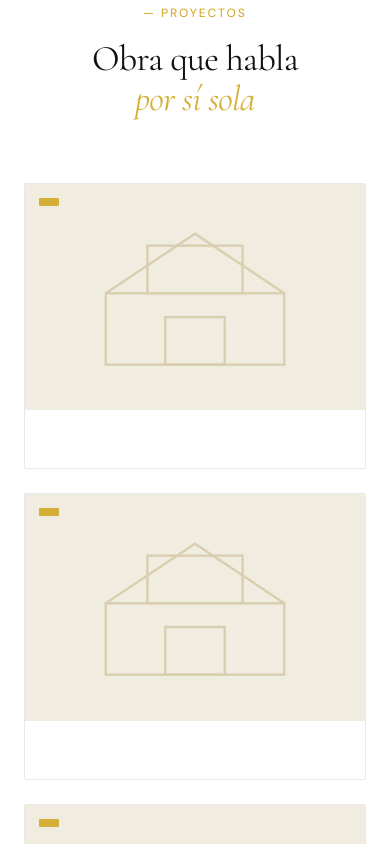
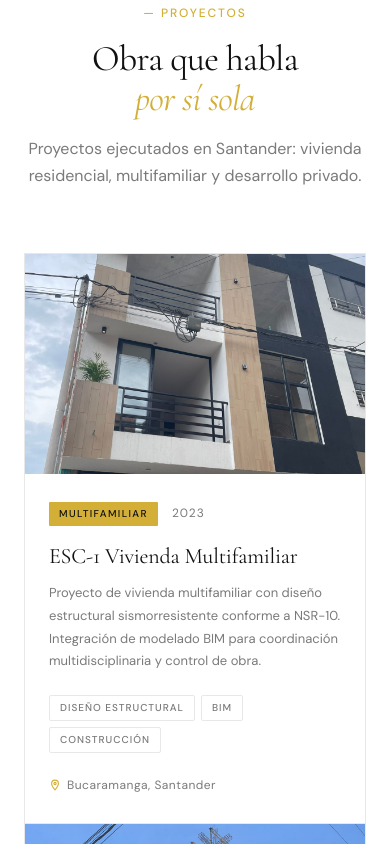
Before and after one commit to Alejo0301/escala-ayn-web, a React (Vite) app: page / in a window 390 px wide. Shown: the part 4240-5084 px from the top of the page. Built offline with nearby package versions, Linux system fonts and the light colour scheme.

Commit message:
Redesign projects section

```diff
--- a/src/App.css
+++ b/src/App.css
@@ -695,46 +695,87 @@
   background: var(--white);
 }
 
-.proyectos__grid {
-  display: grid;
-  grid-template-columns: repeat(3, 1fr);
-  gap: 24px;
+.proyectos__list {
+  display: flex;
+  flex-direction: column;
+  border: 1px solid var(--gray-light);
+  margin-bottom: 0;
 }
 
+/* Card base */
 .proyecto-card {
-  border: 1px solid var(--gray-light);
-  border-radius: 2px;
+  display: flex;
+  flex-direction: row;
+  height: 420px;
   overflow: hidden;
-  transition: transform 0.25s var(--ease), box-shadow 0.25s var(--ease);
-}
-.proyecto-card:hover {
-  transform: translateY(-4px);
-  box-shadow: 0 20px 48px rgba(0,0,0,0.08);
+  border-bottom: 1px solid var(--gray-light);
+  background: var(--white);
 }
 
+.proyecto-card:last-child {
+  border-bottom: none;
+}
+
+/* Alternating: even cards invert image/body sides */
+.proyecto-card:nth-child(even) {
+  flex-direction: row-reverse;
+}
+
+/* Image side */
 .proyecto-card__img-wrap {
+  flex: 3;
   position: relative;
-  aspect-ratio: 3/2;
-  background: var(--beige-light);
+  overflow: hidden;
+  background: var(--gray-light);
+}
+
+.proyecto-card__img {
+  width: 100%;
+  height: 100%;
+  object-fit: cover;
+  object-position: center;
+  transition: transform 0.8s var(--ease);
+  display: block;
+}
+
+.proyecto-card:hover .proyecto-card__img {
+  transform: scale(1.04);
+}
+
+/* Directional edge fade blending image into body */
+.proyecto-card__img-edge {
+  position: absolute;
+  inset: 0;
+  background: linear-gradient(to right, transparent 60%, rgba(255,255,255,0.12) 100%);
+  pointer-events: none;
+}
+
+.proyecto-card:nth-child(even) .proyecto-card__img-edge {
+  background: linear-gradient(to left, transparent 60%, rgba(255,255,255,0.12) 100%);
+}
+
+/* Body side */
+.proyecto-card__body {
+  flex: 2;
+  display: flex;
+  flex-direction: column;
+  justify-content: center;
+  padding: 48px 52px;
+  background: var(--white);
+}
+
+/* Meta row: category + year */
+.proyecto-card__meta {
   display: flex;
   align-items: center;
-  justify-content: center;
-  overflow: hidden;
+  gap: 14px;
+  margin-bottom: 18px;
 }
 
-.proyecto-card__placeholder {
-  width: 70%;
-  opacity: 0.5;
-}
-.proyecto-card__placeholder svg { width: 100%; height: auto; }
-
-.proyecto-card__tipo {
-  position: absolute;
-  top: 14px;
-  left: 14px;
+.proyecto-card__cat {
   font-size: 10px;
   font-weight: 500;
-  letter-spacing: 0.12em;
+  letter-spacing: 0.14em;
   text-transform: uppercase;
   color: var(--black);
   background: var(--gold);
@@ -742,41 +783,102 @@
   border-radius: 1px;
 }
 
-.proyecto-card__info {
-  padding: 24px;
+.proyecto-card__year {
+  font-size: 12px;
+  color: var(--gray-mid);
+  letter-spacing: 0.08em;
 }
 
-.proyecto-card__name {
+/* Title */
+.proyecto-card__title {
   font-family: var(--font-display);
-  font-size: 20px;
-  font-weight: 500;
+  font-size: clamp(22px, 2.2vw, 30px);
+  font-weight: 400;
   color: var(--black);
-  margin-bottom: 6px;
+  line-height: 1.1;
+  margin-bottom: 14px;
+  letter-spacing: -0.01em;
 }
 
-.proyecto-card__loc {
+/* Description */
+.proyecto-card__desc {
   font-size: 13px;
   color: var(--gray-mid);
-  margin-bottom: 10px;
+  line-height: 1.75;
+  margin-bottom: 22px;
+  max-width: 380px;
 }
 
-.proyecto-card__tag {
+/* Highlight pills */
+.proyecto-card__highlights {
+  display: flex;
+  flex-wrap: wrap;
+  gap: 6px;
+  margin-bottom: 22px;
+}
+
+.proyecto-card__hl {
+  font-size: 10px;
+  font-weight: 500;
+  letter-spacing: 0.1em;
+  text-transform: uppercase;
+  color: var(--gray-mid);
+  border: 1px solid var(--gray-light);
+  padding: 4px 10px;
+  border-radius: 2px;
+}
+
+/* Location */
+.proyecto-card__loc {
+  display: flex;
+  align-items: center;
+  gap: 6px;
   font-size: 12px;
-  color: var(--gold-dark);
-  font-weight: 500;
+  color: var(--gray-mid);
   letter-spacing: 0.04em;
 }
 
+.proyecto-card__loc svg {
+  width: 12px;
+  height: 12px;
+  flex-shrink: 0;
+  color: var(--gold);
+}
+
+/* CTA */
 .proyectos__cta {
   margin-top: 56px;
   text-align: center;
 }
 
 @media (max-width: 900px) {
-  .proyectos__grid { grid-template-columns: 1fr 1fr; }
+  .proyecto-card,
+  .proyecto-card:nth-child(even) {
+    flex-direction: column;
+    height: auto;
+  }
+
+  .proyecto-card__img-wrap {
+    flex: none;
+    height: 280px;
+  }
+
+  .proyecto-card__img-edge { display: none; }
+
+  .proyecto-card__body {
+    padding: 32px 36px;
+    justify-content: flex-start;
+  }
+
+  .proyecto-card__desc { max-width: 100%; }
 }
+
 @media (max-width: 540px) {
-  .proyectos__grid { grid-template-columns: 1fr; }
+  .proyecto-card__img-wrap { height: 220px; }
+
+  .proyecto-card__body { padding: 28px 24px; }
+
+  .proyecto-card__title { font-size: 22px; }
 }
 
 /* ── CTA Band ─────────────────────────────────── */
--- a/src/components/sections/Proyectos.jsx
+++ b/src/components/sections/Proyectos.jsx
@@ -7,29 +7,56 @@ export default function Proyectos() {
         <div className="section__header">
           <span className="section__tag">— Proyectos</span>
           <h2 className="section__title">Obra que habla<br /><em>por sí sola</em></h2>
+          <p className="section__sub">
+            Proyectos ejecutados en Santander: vivienda residencial, multifamiliar y desarrollo privado.
+          </p>
         </div>
-        <div className="proyectos__grid">
-          {PROYECTOS.map(c => (
-            <div key={c.nombre} className="proyecto-card">
+      </div>
+
+      <div className="container">
+        <div className="proyectos__list">
+          {PROYECTOS.map(p => (
+            <article key={p.id} className="proyecto-card">
+
               <div className="proyecto-card__img-wrap">
-                <div className="proyecto-card__placeholder">
-                  <svg viewBox="0 0 80 60" fill="none" stroke="#C2B280" strokeWidth="0.8">
-                    <rect x="10" y="30" width="60" height="24" />
-                    <rect x="24" y="14" width="32" height="16" />
-                    <path d="M10 30L40 10l30 20" />
-                    <rect x="30" y="38" width="20" height="16" />
+                <img
+                  src={p.cover}
+                  alt={p.title}
+                  className="proyecto-card__img"
+                  loading="lazy"
+                  decoding="async"
+                />
+                <div className="proyecto-card__img-edge" aria-hidden="true" />
+              </div>
+
+              <div className="proyecto-card__body">
+                <div className="proyecto-card__meta">
+                  <span className="proyecto-card__cat">{p.category}</span>
+                  <span className="proyecto-card__year">{p.year}</span>
+                </div>
+
+                <h3 className="proyecto-card__title">{p.title}</h3>
+                <p className="proyecto-card__desc">{p.desc}</p>
+
+                <div className="proyecto-card__highlights">
+                  {p.highlights.slice(0, 3).map(h => (
+                    <span key={h} className="proyecto-card__hl">{h}</span>
+                  ))}
+                </div>
+
+                <p className="proyecto-card__loc">
+                  <svg viewBox="0 0 16 16" fill="none" stroke="currentColor" strokeWidth="1.5" aria-hidden="true">
+                    <path d="M8 1.5C5.51 1.5 3.5 3.51 3.5 6c0 3.5 4.5 8.5 4.5 8.5S12.5 9.5 12.5 6c0-2.49-2.01-4.5-4.5-4.5z" />
+                    <circle cx="8" cy="6" r="1.5" />
                   </svg>
-                </div>
-                <span className="proyecto-card__tipo">{c.tipo}</span>
+                  {p.location}
+                </p>
               </div>
-              <div className="proyecto-card__info">
-                <h3 className="proyecto-card__name">{c.nombre}</h3>
-                <p className="proyecto-card__loc">{c.loc}</p>
-                <p className="proyecto-card__tag">{c.tag}</p>
-              </div>
-            </div>
+
+            </article>
           ))}
         </div>
+
         <div className="proyectos__cta">
           <a href="#contacto" className="btn btn--outline">
             ¿Tienes un proyecto? Hablemos
```
